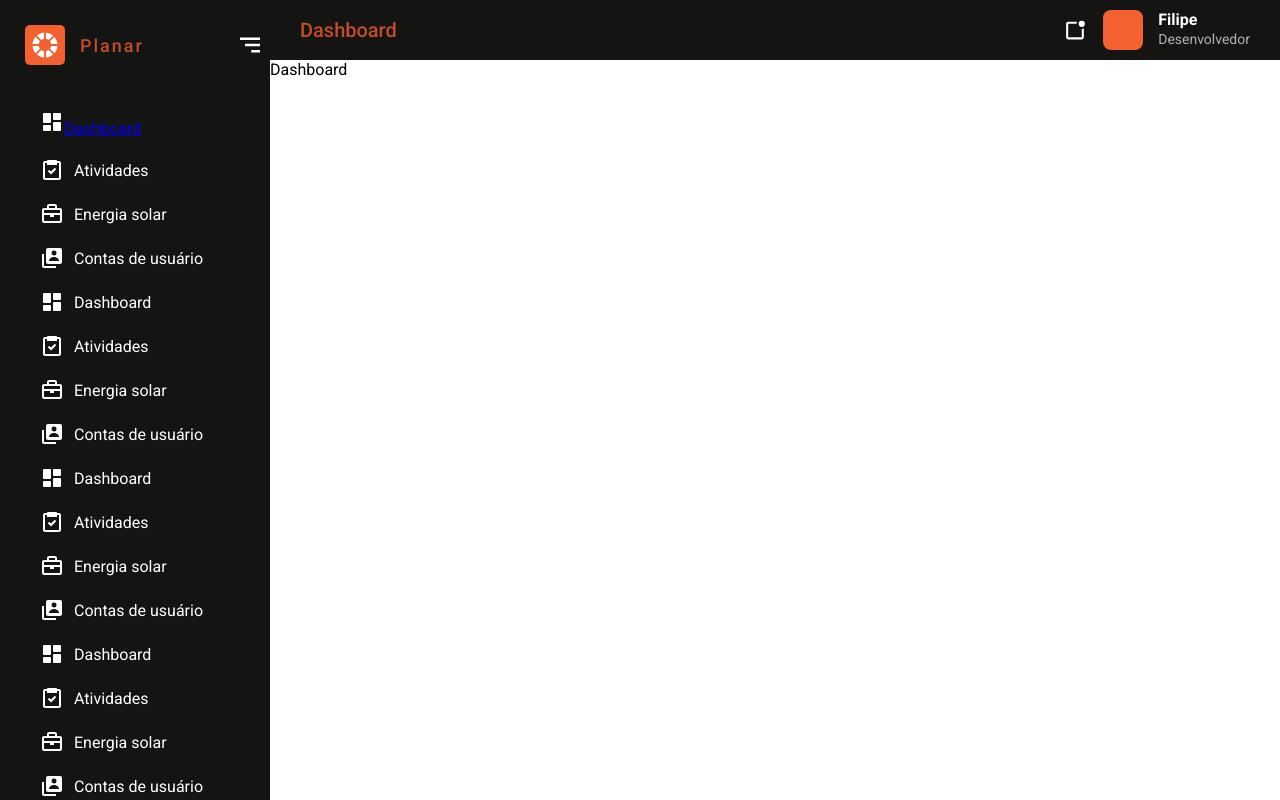
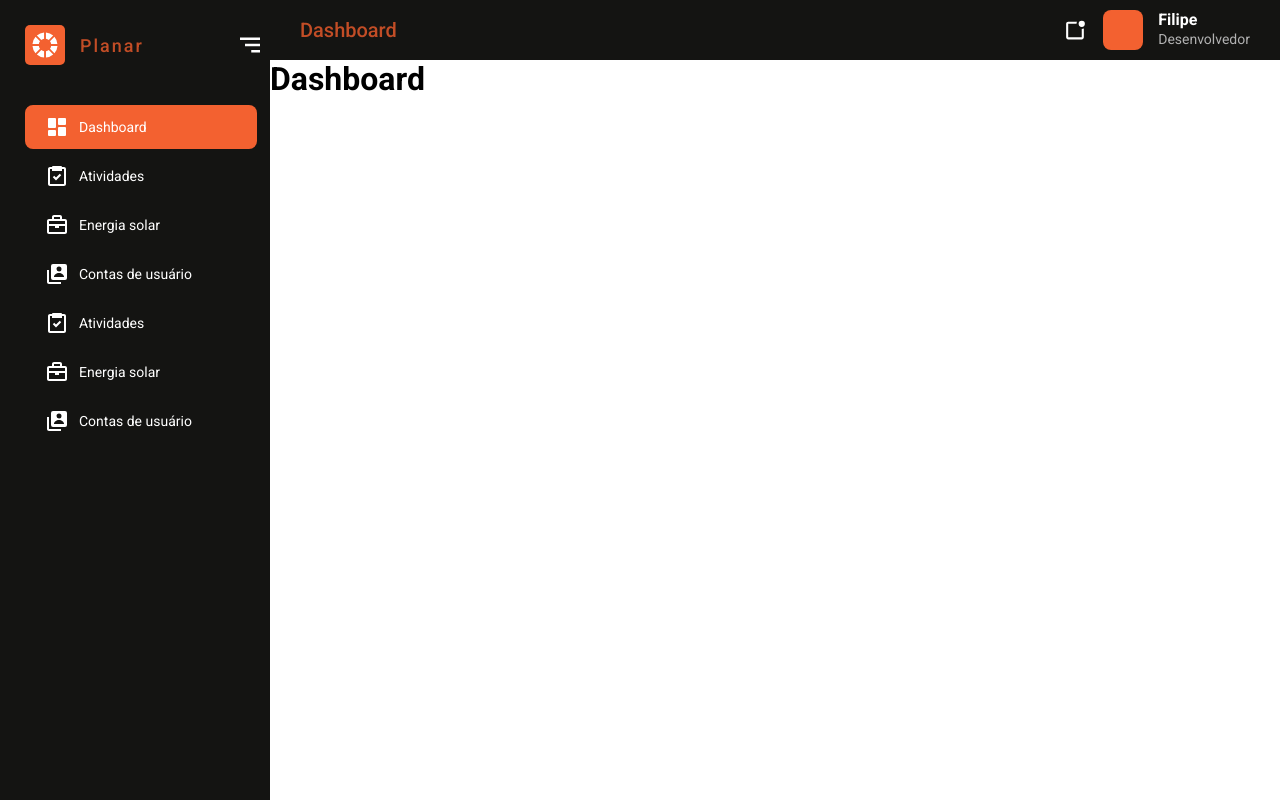
Before and after one commit to mrffilipe/planar-react-web-client, a React (Vite) app: page / in a window 1280 px wide. Built offline with nearby package versions, Linux system fonts and the light colour scheme; the HTML template or start-up script is replaced by a standard one.

Commit message:
Add active class to link menu

```diff
--- a/src/components/SideMenu/index.jsx
+++ b/src/components/SideMenu/index.jsx
@@ -1,4 +1,6 @@
 import styles from "./styles.module.css";
+
+import { NavLink } from "react-router-dom";
 
 import LogoIcon from "../../assets/icons/logo.svg";
 import MenuAltRightIcon from "../../assets/icons/menu-alt-right.svg";
@@ -6,7 +8,6 @@ import DashboardIcon from "../../assets/icons/dashboard.svg";
 import TaskIcon from "../../assets/icons/task.svg";
 import BriefcaseIcon from "../../assets/icons/briefcase.svg";
 import UserAccountIcon from "../../assets/icons/user-account.svg";
-import { NavLink } from "react-router-dom";
 
 const SideMenu = () => {
     return (
@@ -20,102 +21,46 @@ const SideMenu = () => {
             </div>
             <ul className={styles.menu_options}>
                 <li>
-                    <NavLink to="/">
+                    <NavLink to={"/"}>
                         <img src={DashboardIcon} alt="" />
                         <span>Dashboard</span>
                     </NavLink>
                 </li>
                 <li>
+                    <NavLink to="/t1">
                         <img src={TaskIcon} alt="" />
                         <span>Atividades</span>
+                    </NavLink>
                 </li>
                 <li>
+                    <NavLink to="/t2">
                         <img src={BriefcaseIcon} alt="" />
                         <span>Energia solar</span>
+                    </NavLink>
                 </li>
                 <li>
+                    <NavLink to="/t3">
                         <img src={UserAccountIcon} alt="" />
                         <span>Contas de usuário</span>
+                    </NavLink>
                 </li>
                 <li>
-                    <img src={DashboardIcon} alt="" />
-                    <span>Dashboard</span>
+                    <NavLink to="/t1">
+                        <img src={TaskIcon} alt="" />
+                        <span>Atividades</span>
+                    </NavLink>
                 </li>
                 <li>
-                    <img src={TaskIcon} alt="" />
-                    <span>Atividades</span>
+                    <NavLink to="/t2">
+                        <img src={BriefcaseIcon} alt="" />
+                        <span>Energia solar</span>
+                    </NavLink>
                 </li>
                 <li>
-                    <img src={BriefcaseIcon} alt="" />
-                    <span>Energia solar</span>
-                </li>
-                <li>
+                    <NavLink to="/t3">
                         <img src={UserAccountIcon} alt="" />
                         <span>Contas de usuário</span>
-                </li>
-                <li>
-                    <img src={DashboardIcon} alt="" />
-                    <span>Dashboard</span>
-                </li>
-                <li>
-                    <img src={TaskIcon} alt="" />
-                    <span>Atividades</span>
-                </li>
-                <li>
-                    <img src={BriefcaseIcon} alt="" />
-                    <span>Energia solar</span>
-                </li>
-                <li>
-                    <img src={UserAccountIcon} alt="" />
-                    <span>Contas de usuário</span>
-                </li>
-                <li>
-                    <img src={DashboardIcon} alt="" />
-                    <span>Dashboard</span>
-                </li>
-                <li>
-                    <img src={TaskIcon} alt="" />
-                    <span>Atividades</span>
-                </li>
-                <li>
-                    <img src={BriefcaseIcon} alt="" />
-                    <span>Energia solar</span>
-                </li>
-                <li>
-                    <img src={UserAccountIcon} alt="" />
-                    <span>Contas de usuário</span>
-                </li>
-                <li>
-                    <img src={DashboardIcon} alt="" />
-                    <span>Dashboard</span>
-                </li>
-                <li>
-                    <img src={TaskIcon} alt="" />
-                    <span>Atividades</span>
-                </li>
-                <li>
-                    <img src={BriefcaseIcon} alt="" />
-                    <span>Energia solar</span>
-                </li>
-                <li>
-                    <img src={UserAccountIcon} alt="" />
-                    <span>Contas de usuário</span>
-                </li>
-                <li>
-                    <img src={DashboardIcon} alt="" />
-                    <span>Dashboard</span>
-                </li>
-                <li>
-                    <img src={TaskIcon} alt="" />
-                    <span>Atividades</span>
-                </li>
-                <li>
-                    <img src={BriefcaseIcon} alt="" />
-                    <span>Energia solar</span>
-                </li>
-                <li>
-                    <img src={UserAccountIcon} alt="" />
-                    <span>Contas de usuário</span>
+                    </NavLink>
                 </li>
             </ul>
         </nav>
--- a/src/components/SideMenu/styles.module.css
+++ b/src/components/SideMenu/styles.module.css
@@ -72,21 +72,19 @@ nav {
 }
 
 .menu_options>li {
-    color: var(--secondary-color);
-    /* alterar depois */
+    margin: 5px 10px 0 0;
+}
+
+.menu_options>li>a {
+    padding: 10px 20px;
     border-radius: 8px;
     display: flex;
     align-items: center;
-    padding: 10px 15px;
-    margin-right: 20px;
+    text-decoration: none;
+    color: var(--secondary-color);
+    font-size: 14px;
 }
 
-.menu_options>li:hover {
-    color: var(--secondary-color);
-    background-color: var(--accent-color);
-    cursor: pointer;
-}
-
-.menu_options>li>span {
+.menu_options>li>a>span {
     margin-left: 10px;
 }
--- a/src/index.css
+++ b/src/index.css
@@ -24,3 +24,7 @@ main {
   left: 270px;
   width: calc(100% - 270px);
 }
+
+a.active {
+  background-color: var(--accent-color);
+}
--- a/src/pages/Dashboard/index.jsx
+++ b/src/pages/Dashboard/index.jsx
@@ -1,8 +1,11 @@
+import { NavLink } from "react-router-dom";
 import styles from "./styles.module.css";
 
 const Dashboard = () => {
     return (
-        <div>Dashboard</div>
+        <div>
+            <h1>Dashboard</h1>
+        </div>
     );
 }
 
```
Also changed, not shown: src/components/MainContent/index.jsx (deleted, +0 -9 lines), src/components/MainContent/styles.module.css (deleted), 1 other file (tests, documents, lock files or other folders). Lines whose indentation alone changed are shown as unchanged.
